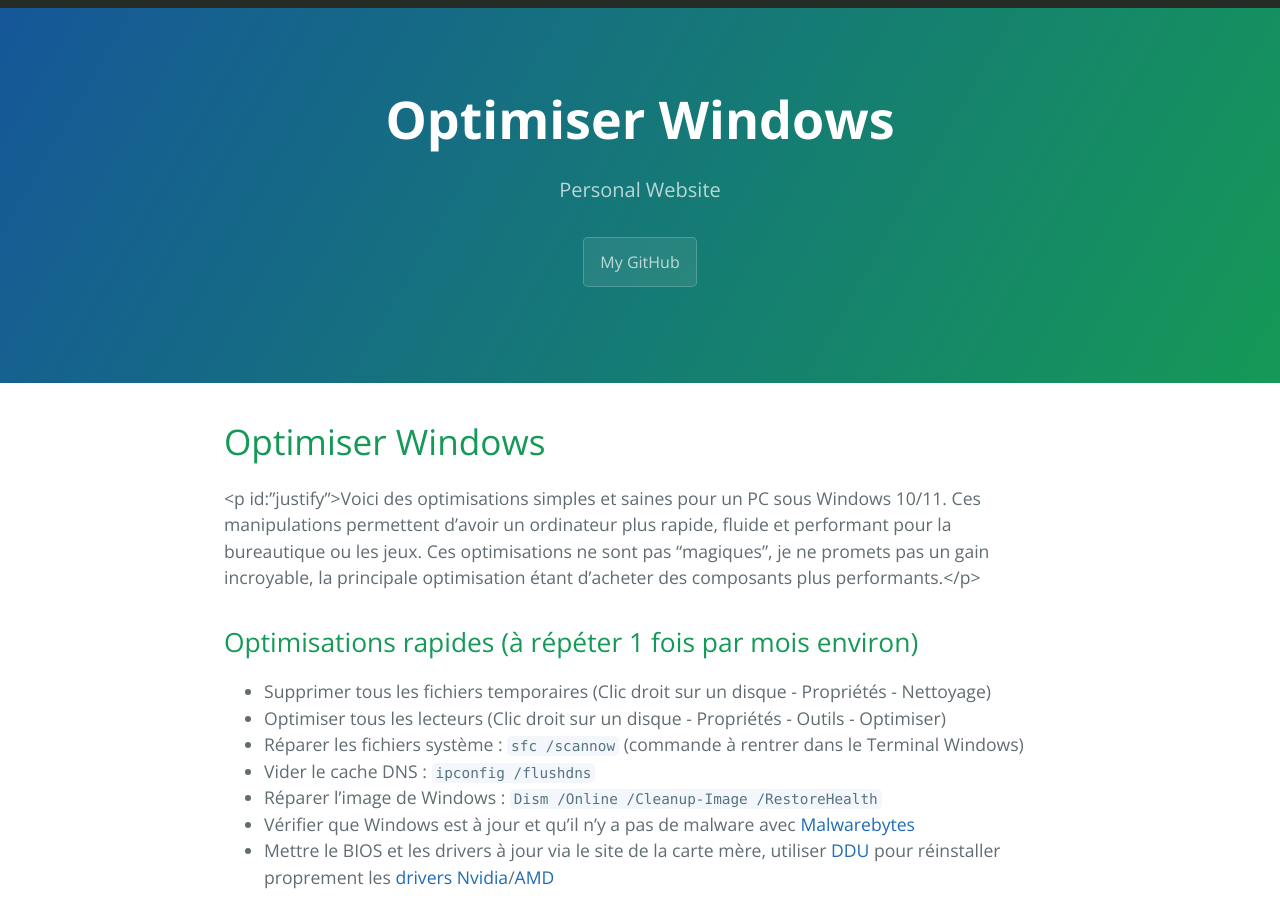
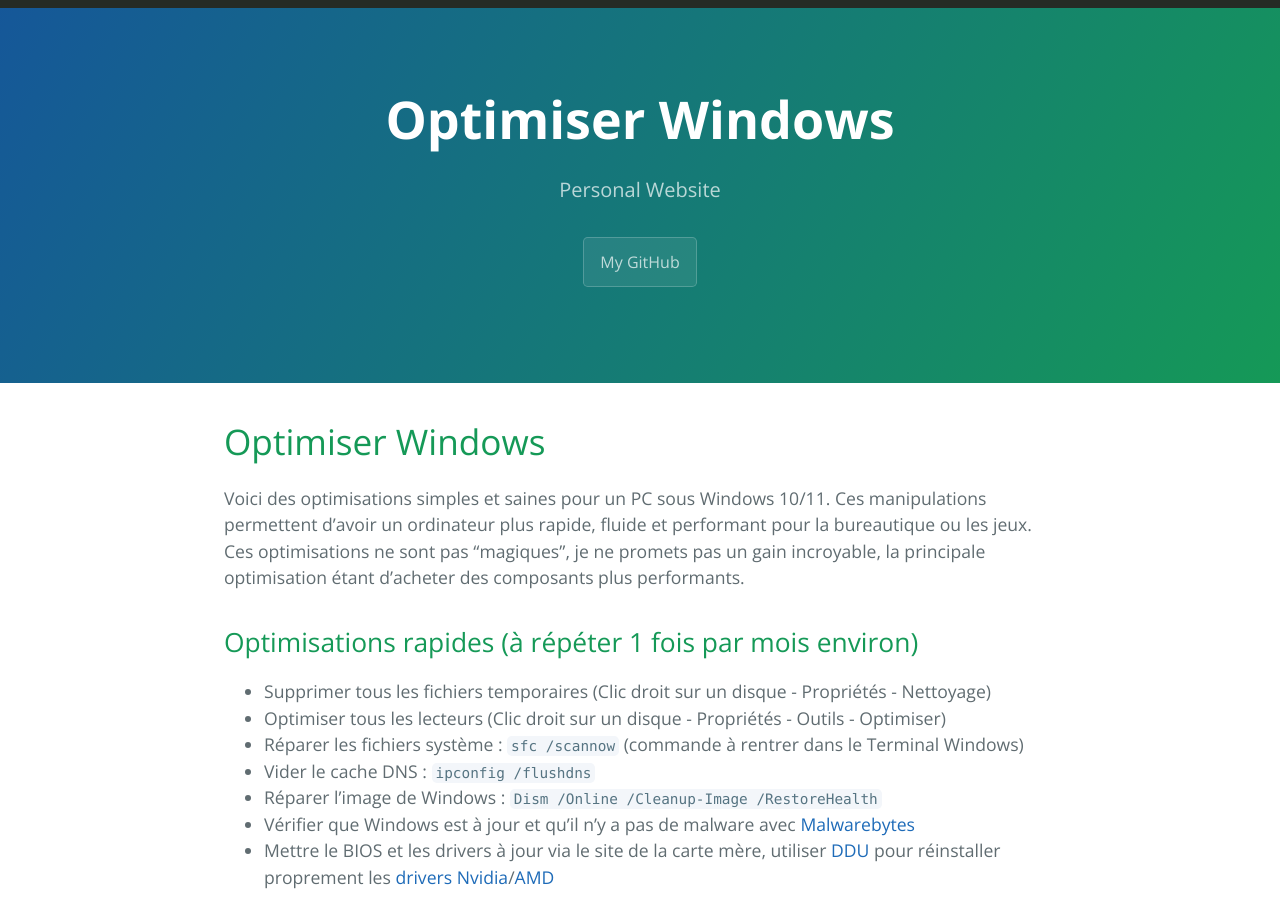
Before and after one commit to PouletEnSlip/pouletenslip.github.io, a Jekyll site: the page built from pages/opti.md, in a window 1280 px wide and 900 px high. Built offline with Jekyll 4.4.1, drawn with Linux system fonts in a browser that asks for light colours; comment, search, counter and statistics services are not loaded; our own code applies the rules of GitHub Pages for plain Markdown files.

Commit message:
Update opti.md

```diff
--- a/pages/opti.md
+++ b/pages/opti.md
@@ -4,7 +4,7 @@ layout: default
 
 # Optimiser Windows
 
-<p id:"justify">Voici des optimisations simples et saines pour un PC sous Windows 10/11. Ces manipulations permettent d'avoir un ordinateur plus rapide, fluide et performant pour la bureautique ou les jeux. Ces optimisations ne sont pas "magiques", je ne promets pas un gain incroyable, la principale optimisation étant d'acheter des composants plus performants.</p>
+Voici des optimisations simples et saines pour un PC sous Windows 10/11. Ces manipulations permettent d'avoir un ordinateur plus rapide, fluide et performant pour la bureautique ou les jeux. Ces optimisations ne sont pas "magiques", je ne promets pas un gain incroyable, la principale optimisation étant d'acheter des composants plus performants.
 
 ## Optimisations rapides (à répéter 1 fois par mois environ)
 
```
